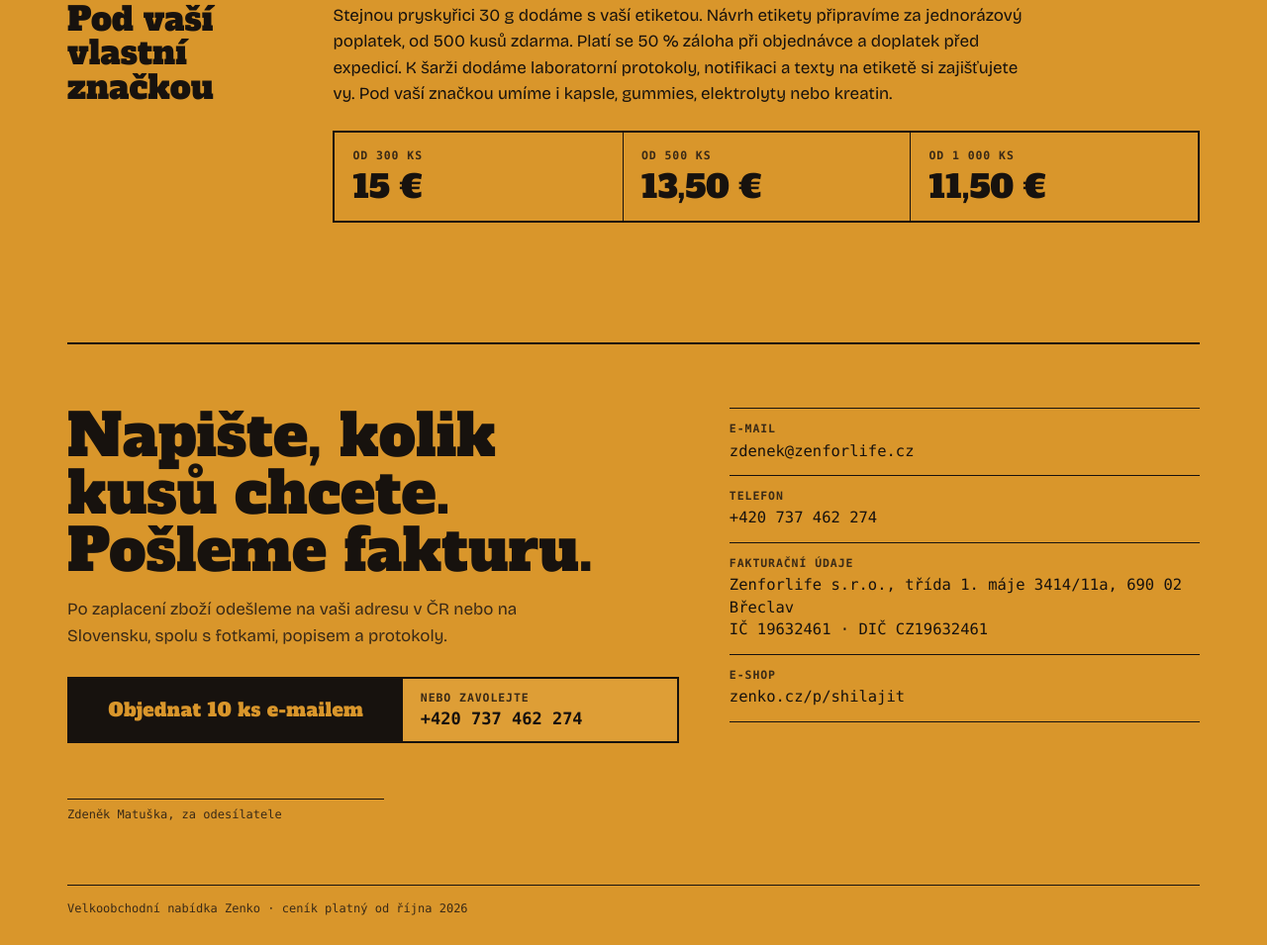
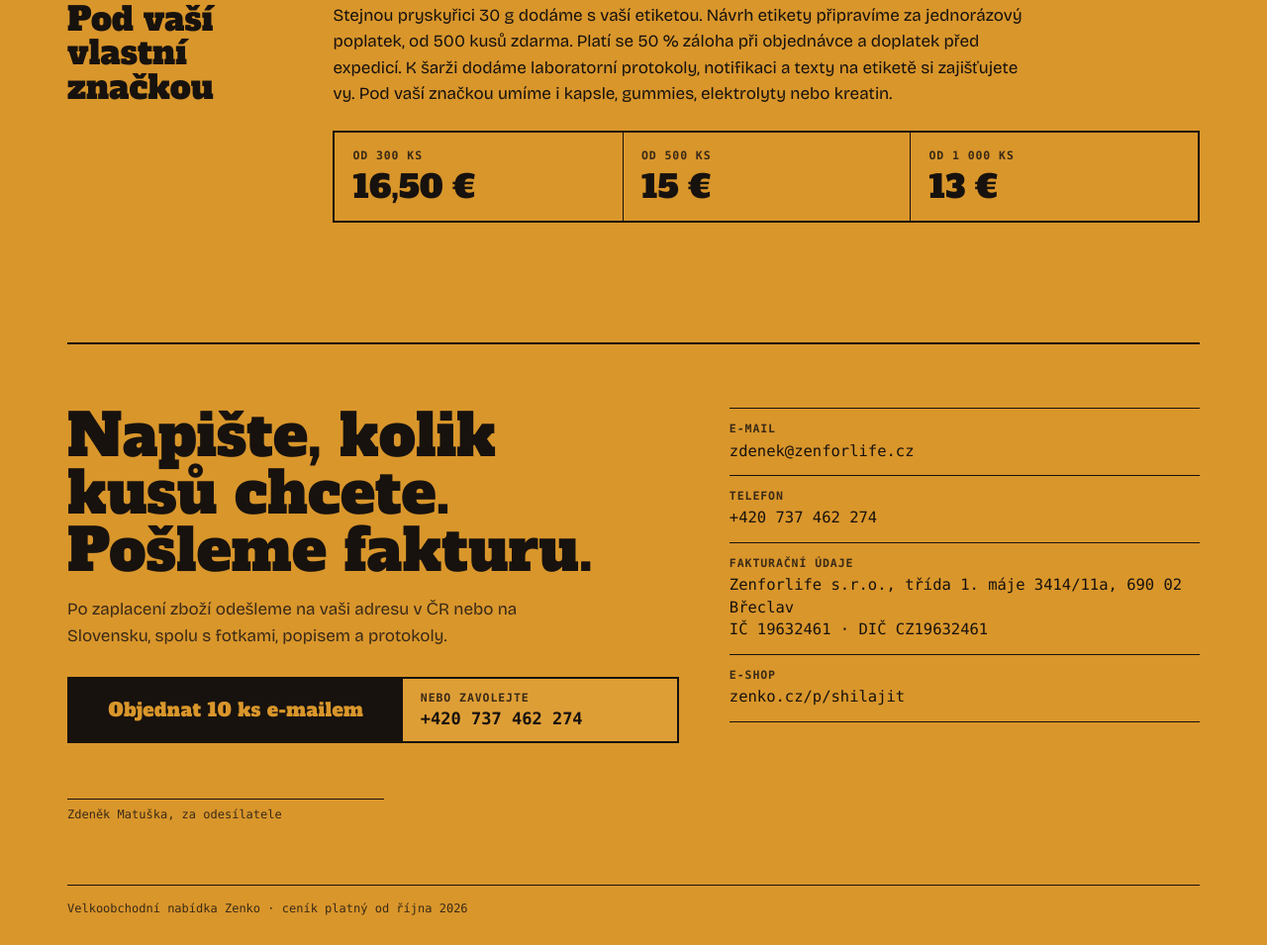
Before and after one commit to 28zdenek/shilajit-nabidka, a plain HTML site: page index.html in a window 1280 px wide. Shown: the part 2747-3702 px from the top of the page at 99% size. Drawn offline with nearby package versions, Linux system fonts and the light colour scheme; a web font is replaced by a local one.

Commit message:
White label: ceny +1,50 €
Co-Authored-By: Claude Opus 5.5 <noreply@anthropic.com>

```diff
--- a/index.html
+++ b/index.html
@@ -324,9 +324,9 @@ tr.on .stamp.press{animation:press .45s cubic-bezier(.16,1,.3,1)}
     <div>
       <p>Stejnou pryskyřici 30 g dodáme s vaší etiketou. Návrh etikety připravíme za jednorázový poplatek, od 500 kusů zdarma. Platí se 50 % záloha při objednávce a doplatek před expedicí. K šarži dodáme laboratorní protokoly, notifikaci a texty na etiketě si zajišťujete vy. Pod vaší značkou umíme i kapsle, gummies, elektrolyty nebo kreatin.</p>
       <div class="wl">
-        <div><span class="field">od 300 ks</span><b>15 €</b></div>
-        <div><span class="field">od 500 ks</span><b>13,50 €</b></div>
-        <div><span class="field">od 1 000 ks</span><b>11,50 €</b></div>
+        <div><span class="field">od 300 ks</span><b>16,50 €</b></div>
+        <div><span class="field">od 500 ks</span><b>15 €</b></div>
+        <div><span class="field">od 1 000 ks</span><b>13 €</b></div>
       </div>
     </div>
   </section>
```
